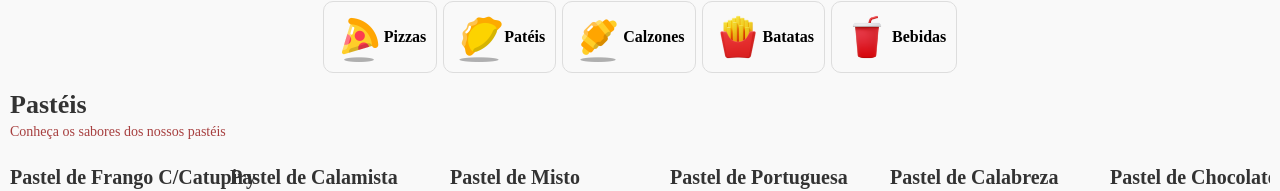
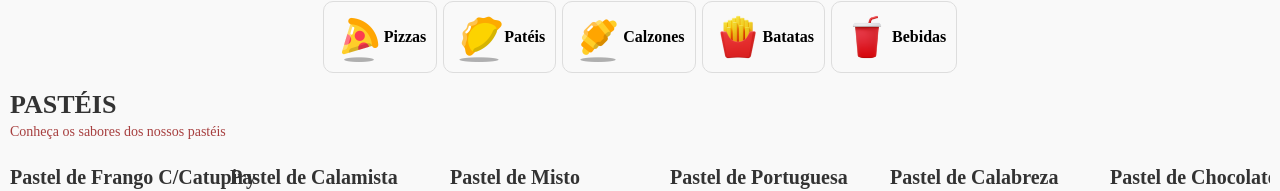
Before and after one commit to MateusProDev/MabelFood, a React (Create React App) app: page /Pasteis in a window 1280 px wide. Shown: the part 132-323 px from the top of the page. Built offline with nearby package versions, Linux system fonts and the light colour scheme.

Commit message:
add detalhes

```diff
--- a/src/components/Pagina2.jsx
+++ b/src/components/Pagina2.jsx
@@ -114,7 +114,7 @@ const Pagina2 = ({ addToCart }) => {
   return (
     <div className="pagina1-container">
       <div className="seeHome">
-        <h1>Pastéis</h1>
+        <h1>PASTÉIS</h1>
         <p>Conheça os sabores dos nossos pastéis</p>
       </div>
       <div className="container">
--- a/src/components/Pagina6.jsx
+++ b/src/components/Pagina6.jsx
@@ -114,7 +114,7 @@ const Pagina6 = ({ addToCart }) => {
   return (
     <div className="pagina1-container">
       <div className="seeHome">
-        <h1>Calzones</h1>
+        <h1>CALZONES</h1>
         <p>Conheça os sabores dos nossos Calzones</p>
       </div>
       <div className="container">
```
